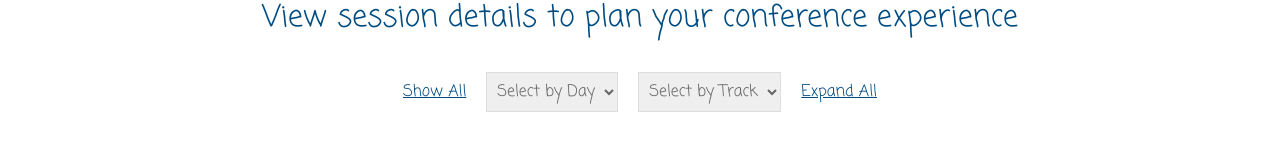
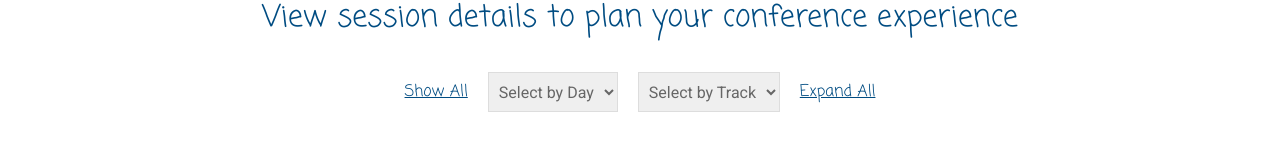
Before and after one commit to asktami/sessionhero-app, a React (Create React App) app: page / in a window 1280 px wide. Shown: the part 374-536 px from the top of the page. Built offline with nearby package versions, Linux system fonts and the light colour scheme; no server answers.

Commit message:
changed style on select option because Firefox

```diff
--- a/src/index.css
+++ b/src/index.css
@@ -125,12 +125,17 @@ p:not(.simple),
 a:link,
 button,
 input,
-select,
 form,
 footer {
 	font-family: 'Coming Soon', 'Roboto', cursive;
 	font-size: inherit;
 }
+
+select {
+	font-family: 'Roboto';
+	font-size: inherit;
+}
+
 h3,
 h4,
 h5,
```
